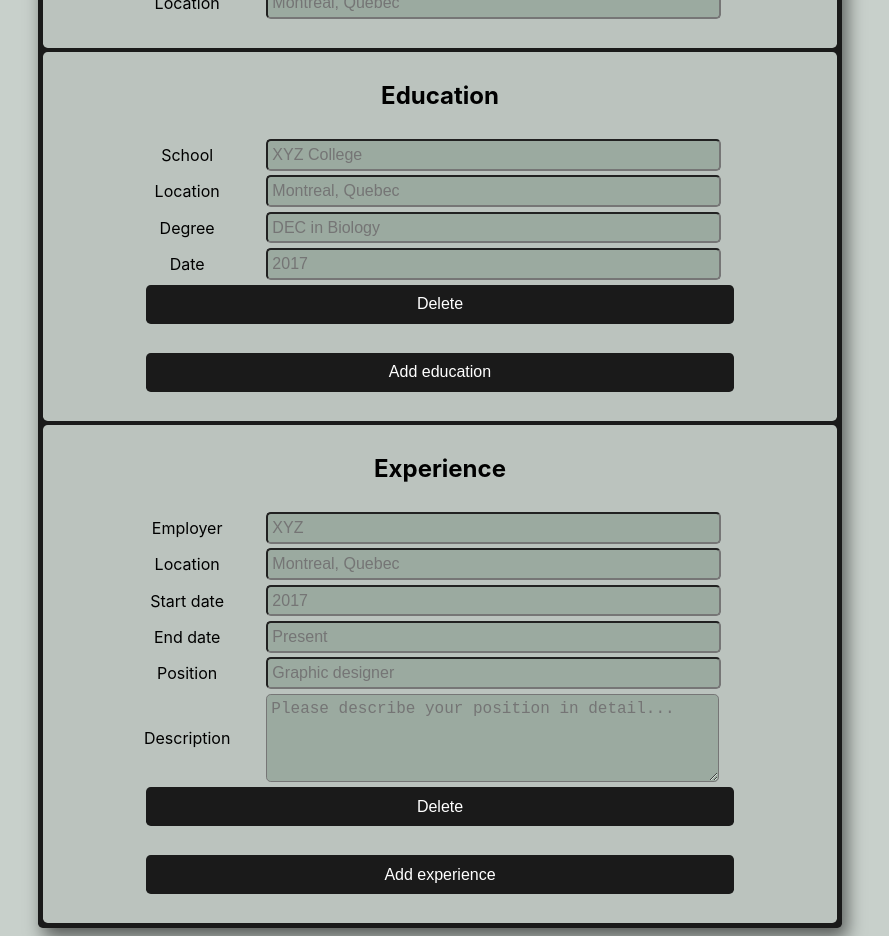
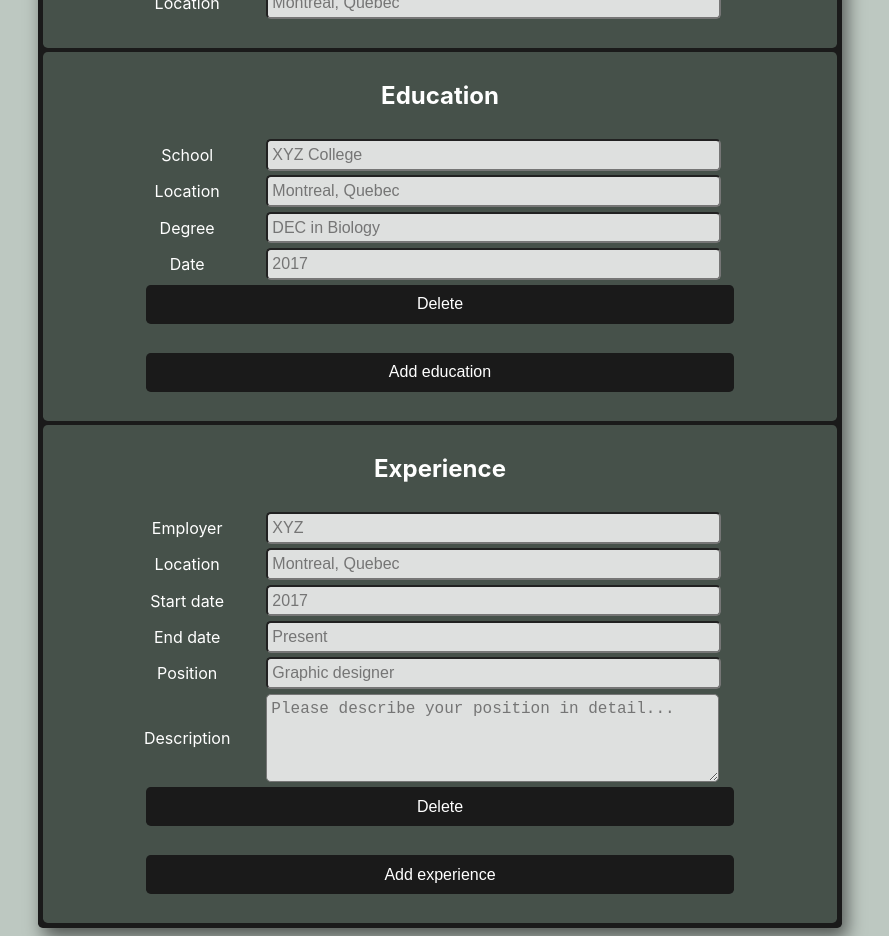
Before and after one commit to asiill/cv-app, a React (Vite) app: page / in a window 1280 px wide. Shown: the part 400-1336 px from the top of the page, without its empty margins (200-1089 px from the left). Built offline with nearby package versions, Linux system fonts and the light colour scheme.

Commit message:
Update colours

```diff
--- a/src/index.css
+++ b/src/index.css
@@ -3,7 +3,7 @@
 
   color-scheme: light dark;
   color: rgb(0, 0, 0);
-  background-color: rgba(197, 206, 200, 0.945);
+  background-color: rgba(118, 141, 126, 0.473);
 
   font-synthesis: none;
   text-rendering: optimizeLegibility;
--- a/src/styles/form.css
+++ b/src/styles/form.css
@@ -25,7 +25,8 @@
 
     padding: 1.8rem;
     border-radius: 0.3rem;
-    background-color: rgba(197, 206, 200, 0.945);
+    color: white;
+    background-color: rgba(118, 141, 126, 0.473);
 }
 
 h2 {
@@ -60,7 +61,7 @@ input[type=text] {
     width: 60%;
     font-size: 1rem;
     color: rgb(0, 0, 0);
-    background-color: rgba(118, 141, 126, 0.473);
+    background-color: rgba(255, 255, 255, 0.822);
 }
 
 textarea {
@@ -70,7 +71,7 @@ textarea {
     font-size: 1rem;
     border-radius: 0.3rem;
     color: rgb(0, 0, 0);
-    background-color: rgba(118, 141, 126, 0.473);
+    background-color: rgba(255, 255, 255, 0.822);
 }
 
 .personal-form,.education-form, .experience-form {
```
